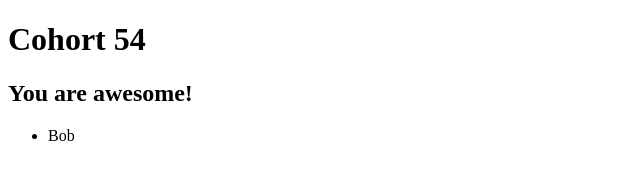
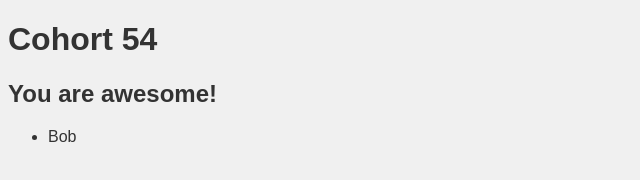
Before and after one commit to stasel/Git-exercise, a plain HTML site: page index.html in a window 1280 px wide. Shown: the whole page, without its empty margins (0-640 px from the left). Drawn offline with Linux system fonts and the light colour scheme.

Commit message:
Add basic CSS styles for body

```diff
--- a/index.css
+++ b/index.css
@@ -1 +1,6 @@
 /* Add your CSS styles here */
+body {
+  font-family: Arial, sans-serif;
+  background-color: #f0f0f0;
+  color: #333;
+}
```
